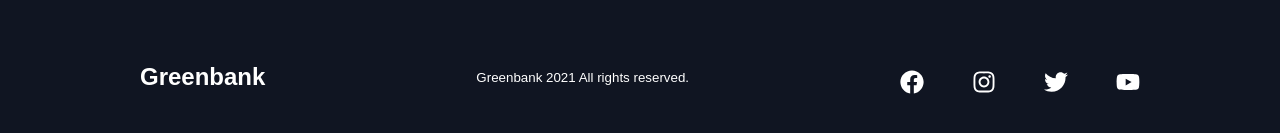
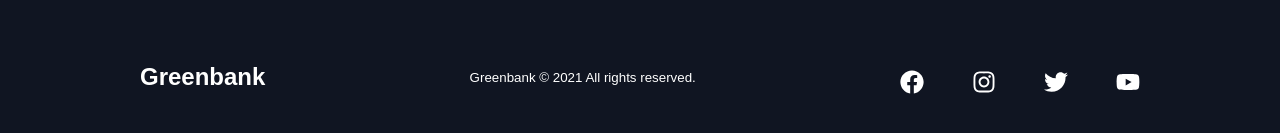
Before and after one commit to Rickielive/greenbank, a React (Create React App) app in the folder greenbank-rl/: page / in a window 1280 px wide. Shown: the part 4289-4422 px from the top of the page. Built offline with nearby package versions, Linux system fonts and the light colour scheme; the HTML template or start-up script is replaced by a standard one; a web font is replaced by a local one.

Commit message:
Commit all

```diff
--- a/greenbank-rl/src/components/Footer/index.js
+++ b/greenbank-rl/src/components/Footer/index.js
@@ -51,7 +51,7 @@ const Footer  = () => {
                         <SocialLogo to='/' onClick = {toggleHome}>
                             Greenbank
                         </SocialLogo>
-                        <WebsiteRights> Greenbank {new Date().getFullYear()} All rights reserved.</WebsiteRights>
+                        <WebsiteRights> Greenbank © {new Date().getFullYear()} All rights reserved.</WebsiteRights>
                         <SocialIcons>
 
                             <SocialIconLink href= "/" target="_blank" aria-label="Facebook">
```
